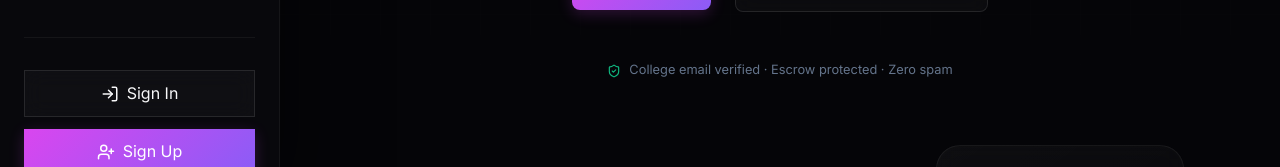
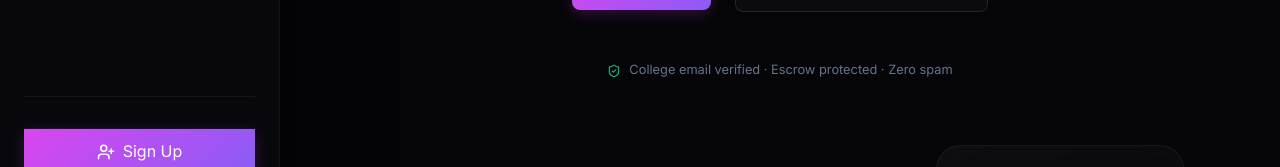
Before and after one commit to Shivam34534/SkillSphere, a React (Vite) app in the folder client/: page / in a window 1280 px wide. Shown: the part 586-753 px from the top of the page. Built offline with nearby package versions, Linux system fonts and the light colour scheme; no server answers.

Commit message:
page changes

```diff
--- a/client/src/App.jsx
+++ b/client/src/App.jsx
@@ -125,9 +125,6 @@ function Navigation() {
               </>
             ) : (
               <div className="flex flex-col gap-3">
-                <Link to="/login" className="btn-secondary text-center py-3 flex items-center justify-center gap-2" onClick={closeMenu}>
-                  <LogIn size={18} /> Sign In
-                </Link>
                 <Link to="/signup" className="btn-primary text-center py-3 flex items-center justify-center gap-2" onClick={closeMenu}>
                   <UserPlus size={18} /> Sign Up
                 </Link>
```
